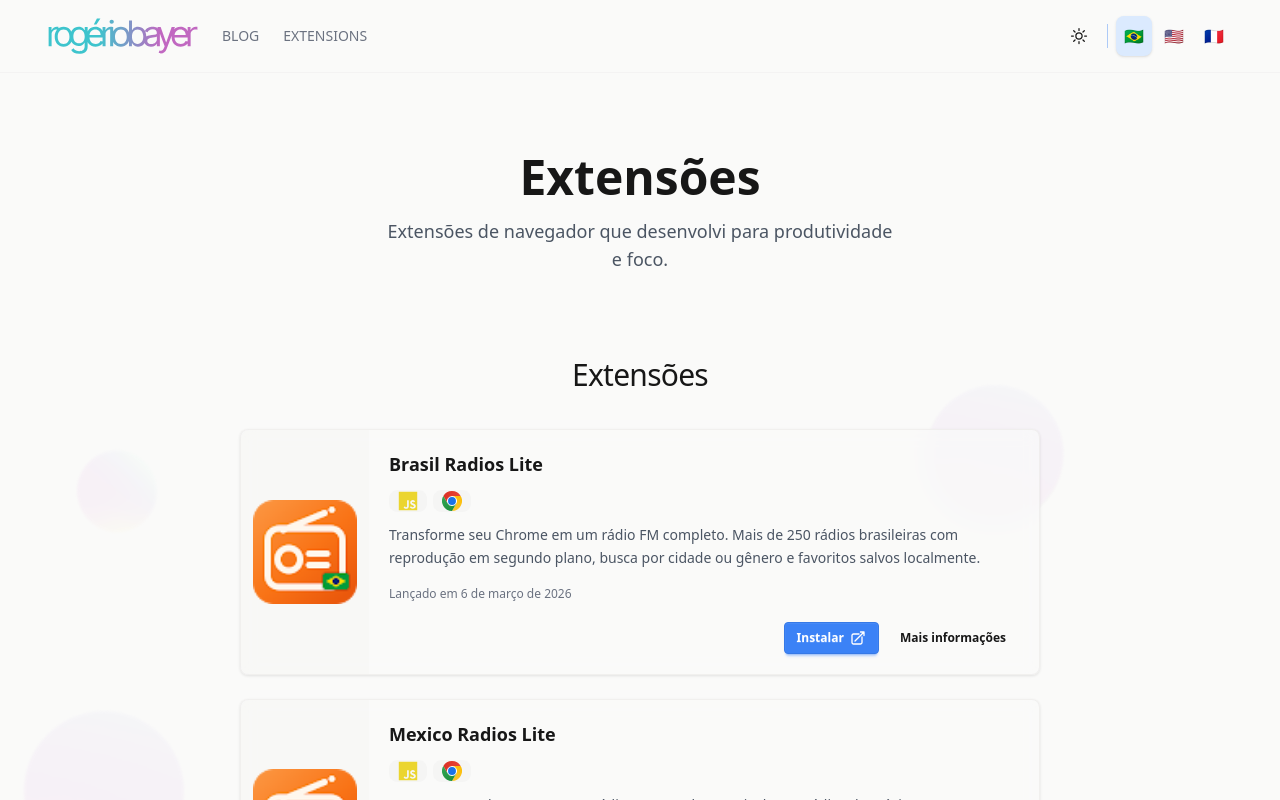
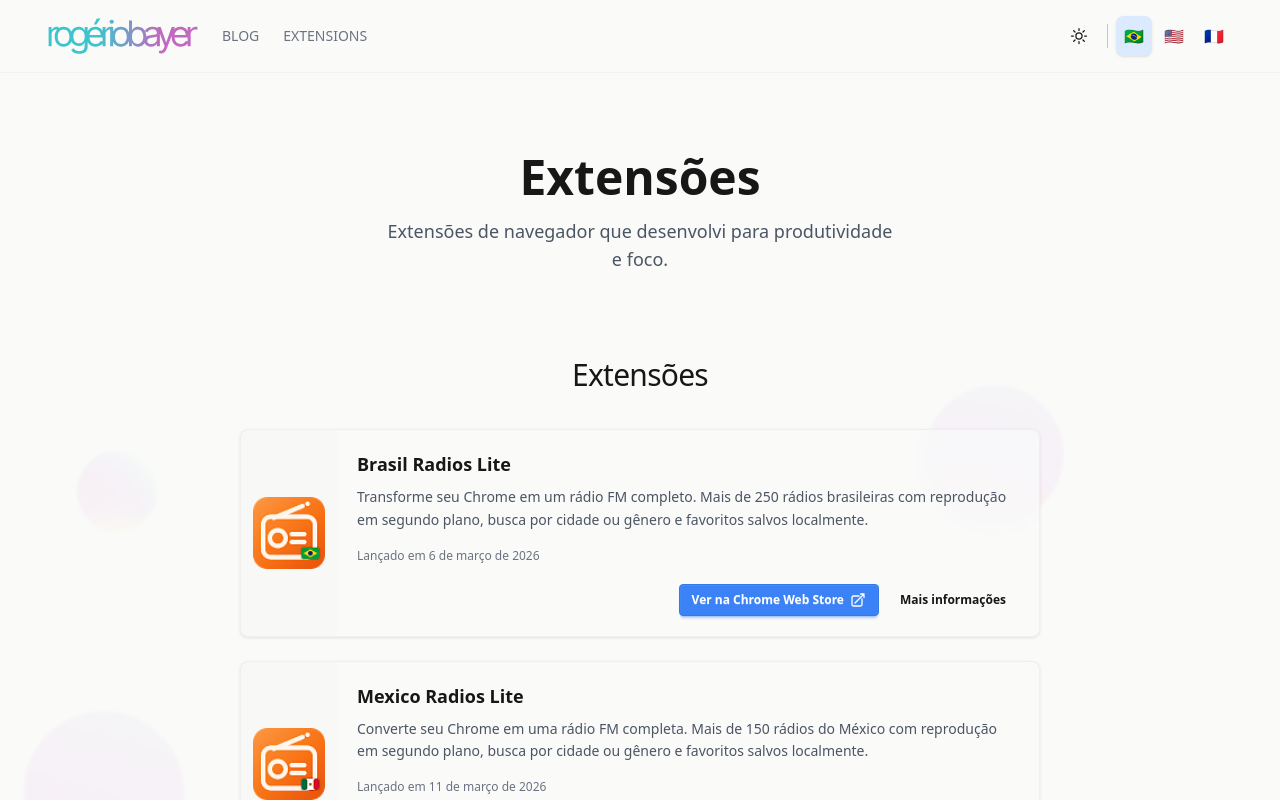
Before and after one commit to rogeriobayer/bayer.ooo, a Next.js app: page /extensions in a window 1280 px wide. Shown: the top 800 px of the page. Built offline with nearby package versions, Linux system fonts and the light colour scheme; a web font is replaced by a local one.

Commit message:
feat(extensions): hide frameworks & impact badges, smaller icon, update CTA label

```diff
--- a/src/app/components/ProjectModal.jsx
+++ b/src/app/components/ProjectModal.jsx
@@ -153,7 +153,7 @@
                                 </div>
                             )}
 
-                            {modalData.impact && modalData.impact.length > 0 && (
+                            {type !== "extensions" && modalData.impact && modalData.impact.length > 0 && (
                                 <div className="mb-6">
                                     <h3 className="font-medium text-base-content mb-3">
                                         {t("projects.modal.impact")}
--- a/src/app/components/Projects.jsx
+++ b/src/app/components/Projects.jsx
@@ -108,13 +108,13 @@
                   whileHover="hover"
                   whileTap="tap"
                   >
-                    <figure className="w-24 md:w-32 flex-shrink-0 bg-base-200/50 p-3 flex items-center justify-center">
+                    <figure className="w-20 md:w-24 flex-shrink-0 bg-base-200/50 p-3 flex items-center justify-center">
                     <Image
                       src={project.image || project.icon}
                       alt={`${project.name} logo`}
                       className="object-contain rounded-lg"
-                      width={80}
-                      height={80}
+                      width={56}
+                      height={56}
                     />
                   </figure>
 
@@ -123,6 +123,7 @@
                       {project.name}
                     </h3>
 
+                    {type !== "extensions" && (
                       <div className="flex flex-wrap gap-1.5 my-1">
                         {project.frameworks.map((framework, fIndex) => (
                           <div
@@ -133,6 +134,7 @@
                           </div>
                         ))}
                       </div>
+                    )}
 
                     <p className="text-sm text-secondary leading-relaxed font-light line-clamp-3">
                       {project.description}
--- a/src/app/data/translations.js
+++ b/src/app/data/translations.js
@@ -63,7 +63,7 @@
     "footer.blogLink": "Blog",
     "extensions.title": "Extensões",
     "extensions.description": "Extensões de navegador que desenvolvi para produtividade e foco.",
-    "extensions.install": "Instalar",
+    "extensions.install": "Ver na Chrome Web Store",
     "extensions.moreInfo": "Mais informações",
     "extensions.downloads": "downloads",
     "extensions.releaseDate": "Lançado em",
@@ -136,7 +136,7 @@
     "footer.blogLink": "Blog",
     "extensions.title": "Extensions",
     "extensions.description": "Browser extensions I built for productivity and focus.",
-    "extensions.install": "Install",
+    "extensions.install": "See in Chrome Web Store",
     "extensions.moreInfo": "More info",
     "extensions.downloads": "downloads",
     "extensions.releaseDate": "Released on",
@@ -209,7 +209,7 @@
     "footer.blogLink": "Blog",
     "extensions.title": "Extensions",
     "extensions.description": "Extensions de navigateur que j'ai développées pour la productivité et la concentration.",
-    "extensions.install": "Installer",
+    "extensions.install": "Voir sur Chrome Web Store",
     "extensions.moreInfo": "Plus d'infos",
     "extensions.downloads": "téléchargements",
     "extensions.releaseDate": "Publié le",
```
Lines whose indentation alone changed are shown as unchanged.
